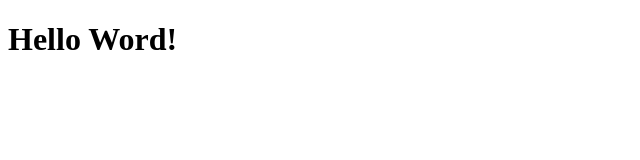
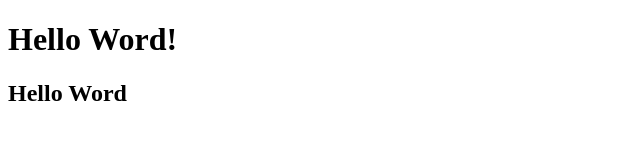
Before and after one commit to MrThomasLiu/blog, a plain HTML site: page index.html in a window 1280 px wide. Shown: the whole page, without its empty margins (0-640 px from the left). Drawn offline with Linux system fonts and the light colour scheme.

Commit message:
i did something second

```diff
--- a/index.html
+++ b/index.html
@@ -7,5 +7,8 @@
   </head>
   <body>
     <h1>Hello Word! </h1>
+    <h2>Hello Word  </h2>
+
   </body>
+  <!-- This is Thoams, welcome everyone !  -->
 </html>
```
